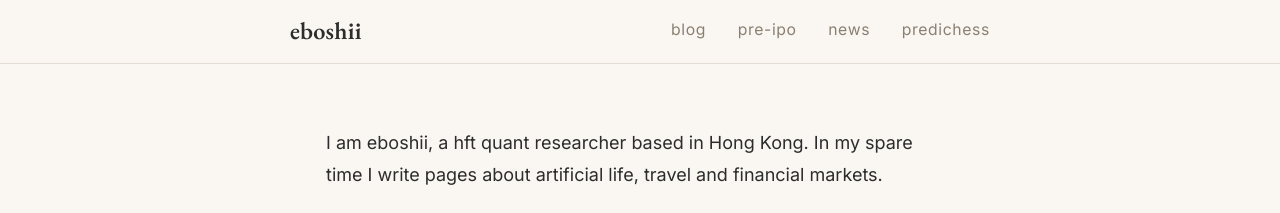
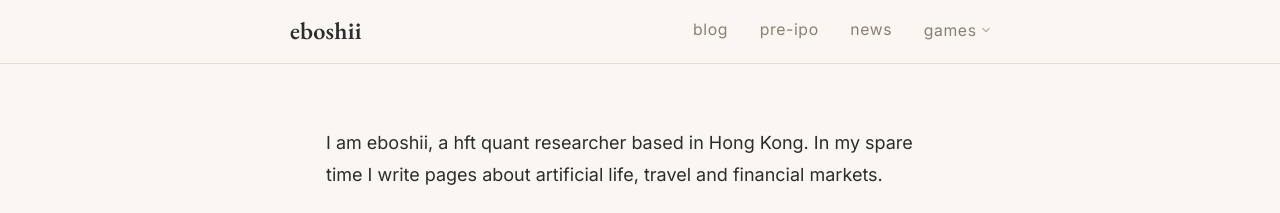
Before and after one commit to eboshii/eboshii.github.io, a Jekyll site: the page built from index.md, in a window 1280 px wide. Shown: the top 213 px of the page. Built offline with Jekyll 4.4.1, drawn with Linux system fonts in a browser that asks for light colours.

Commit message:
Add hover dropdown menu for games (Predichess & Emergence)

```diff
--- a/_layouts/default.html
+++ b/_layouts/default.html
@@ -40,7 +40,18 @@
         <a href="{{ '/blog/' | relative_url }}"{% if page.url contains '/blog' or page.url contains '/artificial-life' or page.url contains '/quant' or page.url contains '/travel' %} class="active"{% endif %}>blog</a>
         <a href="{{ '/pre-ipo/' | relative_url }}"{% if page.url contains '/pre-ipo' %} class="active"{% endif %}>pre-ipo</a>
         <a href="{{ '/news/' | relative_url }}"{% if page.url contains '/news' %} class="active"{% endif %}>news</a>
-        <a href="https://eboshii.github.io/predichess/">predichess</a>
+        <div class="nav-dropdown">
+          <button class="nav-dropdown-trigger" aria-haspopup="true" aria-expanded="false">
+            <span>games</span>
+            <svg class="dropdown-chevron" viewBox="0 0 10 6" width="8" height="6" fill="currentColor">
+              <path d="M1 1L5 5L9 1" stroke="currentColor" stroke-width="1.3" fill="none" stroke-linecap="round" stroke-linejoin="round"/>
+            </svg>
+          </button>
+          <div class="nav-dropdown-menu">
+            <a href="https://eboshii.github.io/predichess/">Predichess</a>
+            <a href="https://eboshiidev.itch.io/emergence" target="_blank" rel="noopener noreferrer">Emergence</a>
+          </div>
+        </div>
       </div>
     </nav>
   </header>
--- a/assets/css/main.css
+++ b/assets/css/main.css
@@ -69,6 +69,7 @@
 .nav-links {
   display: flex;
   gap: 1.75rem;
+  align-items: center;
 }
 
 .nav-links a {
@@ -85,6 +86,86 @@
 .nav-links a.active {
   color: var(--accent);
   border-bottom-color: var(--accent-dim);
+}
+
+/* Nav Dropdown */
+.nav-dropdown {
+  position: relative;
+  display: inline-flex;
+  align-items: center;
+}
+
+.nav-dropdown-trigger {
+  background: none;
+  border: none;
+  cursor: pointer;
+  font-family: inherit;
+  font-size: 0.875rem;
+  color: var(--muted);
+  letter-spacing: 0.04em;
+  padding: 0;
+  padding-bottom: 2px;
+  border-bottom: 1px solid transparent;
+  display: inline-flex;
+  align-items: center;
+  gap: 0.3rem;
+  transition: color 0.15s;
+}
+
+.nav-dropdown:hover .nav-dropdown-trigger,
+.nav-dropdown-trigger:hover {
+  color: var(--accent);
+  border-bottom-color: var(--accent-dim);
+}
+
+.dropdown-chevron {
+  transition: transform 0.15s ease;
+  opacity: 0.7;
+}
+
+.nav-dropdown:hover .dropdown-chevron {
+  transform: rotate(180deg);
+}
+
+.nav-dropdown-menu {
+  position: absolute;
+  top: calc(100% + 6px);
+  right: 0;
+  min-width: 140px;
+  background: var(--bg);
+  border: 1px solid var(--border);
+  border-radius: 4px;
+  box-shadow: 0 4px 16px rgba(0, 0, 0, 0.08);
+  padding: 0.35rem 0;
+  opacity: 0;
+  pointer-events: none;
+  transform: translateY(4px);
+  transition: opacity 0.15s ease, transform 0.15s ease;
+  z-index: 100;
+}
+
+.nav-dropdown:hover .nav-dropdown-menu,
+.nav-dropdown:focus-within .nav-dropdown-menu {
+  opacity: 1;
+  pointer-events: auto;
+  transform: translateY(0);
+}
+
+.nav-dropdown-menu a {
+  display: block;
+  padding: 0.45rem 1rem;
+  font-size: 0.825rem;
+  color: var(--text);
+  text-decoration: none;
+  letter-spacing: 0.02em;
+  border: none;
+  transition: background 0.12s, color 0.12s;
+}
+
+.nav-dropdown-menu a:hover {
+  background: var(--bg-raised);
+  color: var(--accent);
+  border: none;
 }
 
 /* -----------------------------------------------
@@ -831,6 +912,18 @@
 
   nav { height: auto; padding: 0.75rem 0; flex-direction: column; align-items: flex-start; gap: 0.6rem; }
 
+  .nav-links {
+    flex-wrap: wrap;
+    gap: 1.25rem;
+  }
+
+  .nav-dropdown-menu {
+    position: absolute;
+    top: calc(100% + 4px);
+    left: 0;
+    right: auto;
+  }
+
   .section-grid { grid-template-columns: 1fr; }
   .post-header h1 { font-size: 1.75rem; }
 
```
